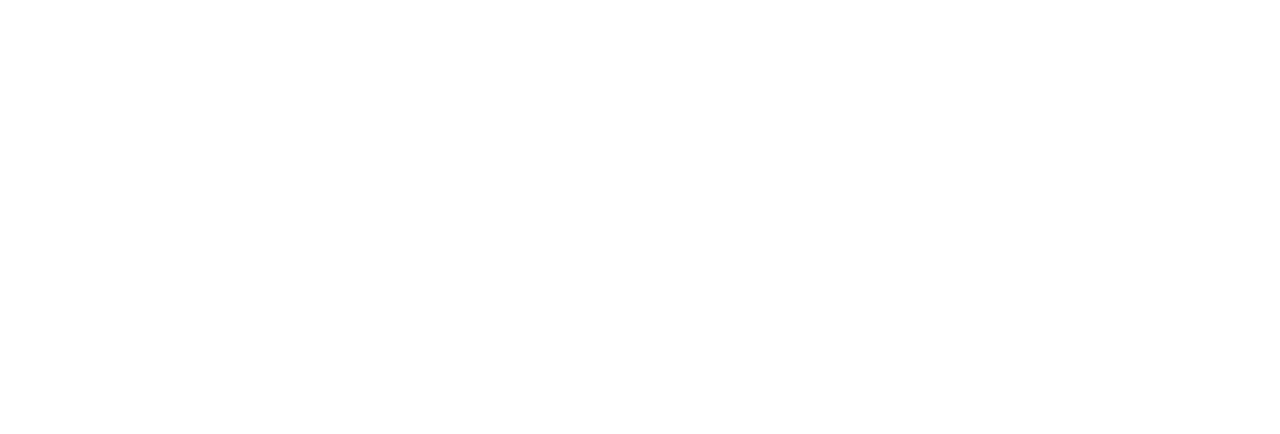
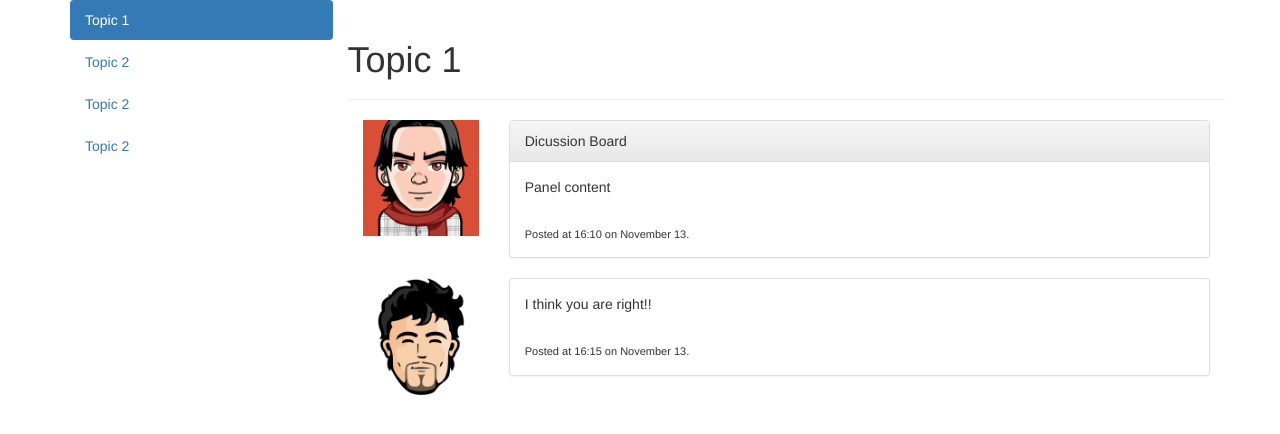
Before and after one commit to g2minhle/CSC318_P4, a website: page discussionBoard/index.html in a window 1280 px wide. Drawn offline with nearby package versions, Linux system fonts and the light colour scheme.

Commit message:
add two users commenting

```diff
--- /dev/null
+++ b/discussionBoard/css/custom.css
@@ -0,0 +1,8 @@
+.user-avatar img{
+  width: 100%;
+}
+
+.post-footer{
+  padding-top: 30px;
+  font-size: 11px;
+}
--- a/discussionBoard/index.html
+++ b/discussionBoard/index.html
@@ -4,12 +4,69 @@
   <meta charset="UTF-8">
   <title>Document</title>
 
-  <link rel="stylesheet" href="bower_components/dist/css/bootstrap.css">
-  <link rel="stylesheet" href="bower_components/dist/css/bootstrap-theme.css">
+  <link rel="stylesheet" href="bower_components/bootstrap/dist/css/bootstrap.css">
+  <link rel="stylesheet" href="bower_components/bootstrap/dist/css/bootstrap-theme.css">
+  <link rel="stylesheet" href="css/custom.css">
 </head>
 <body>
 
+  <div id="wrapper" class="container">
+    <div class="row">
+      <nav id="sidebar" class="col-sm-3">
+        <ul class="nav nav-pills nav-stacked">
+          <li class="active"><a href="#">Topic 1</a></li>
+          <li><a href="#">Topic 2</a></li>
+          <li><a href="#">Topic 2</a></li>
+          <li><a href="#">Topic 2</a></li>
+        </ul>
+      </nav>
 
+      <main class="col-sm-9">
+        <div class="row">
+          <div class="page-header" >
+            <h1>Topic 1</h1>
+          </div>
+        </div>
+
+        <!-- Start post -->
+        <div class="row">
+          <div class="col-sm-2 user-avatar">
+            <img src="images/avatar1.png" alt="">
+          </div>
+          <div class="col-sm-10">
+            <div class="panel panel-default">
+              <div class="panel-heading">Dicussion Board</div>
+              <div class="panel-body">
+                Panel content
+                <div class="post-footer">
+                  Posted at 16:10 on November 13.
+                </div>
+              </div>
+            </div>
+          </div>
+        </div>
+        <!-- End Post -->
+
+        <div class="row">
+          <div class="col-sm-2 user-avatar">
+            <img src="images/avatar3.png" alt="">
+          </div>
+          <div class="col-sm-10">
+            <div class="panel panel-default">
+              <div class="panel-body">
+                I think you are right!!
+                <div class="post-footer">
+                  Posted at 16:15 on November 13.
+                </div>
+
+              </div>
+            </div>
+          </div>
+        </div>
+
+      </main>
+    </div>
+  </div>
 
   <script src="bower_components/jquery/dist/jquery.js"></script>
   <script src="bower_components/bootstrap/dist/js/bootstrap.js"></script>
```
Also changed, not shown: discussionBoard/images/avatar1.png (added), discussionBoard/images/avatar2.png (added), discussionBoard/images/avatar3.png (added).
